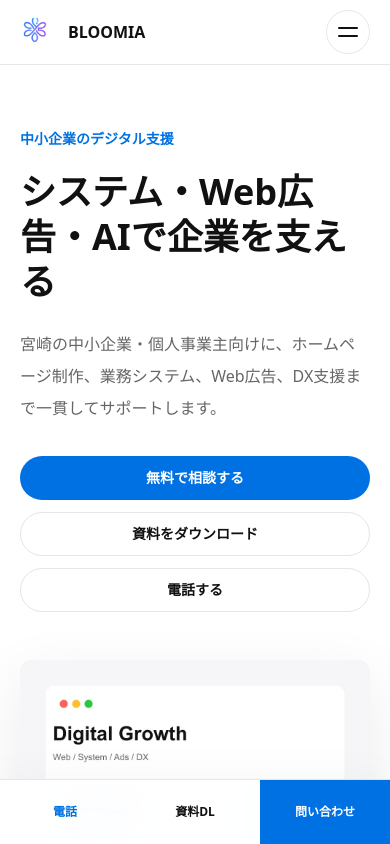
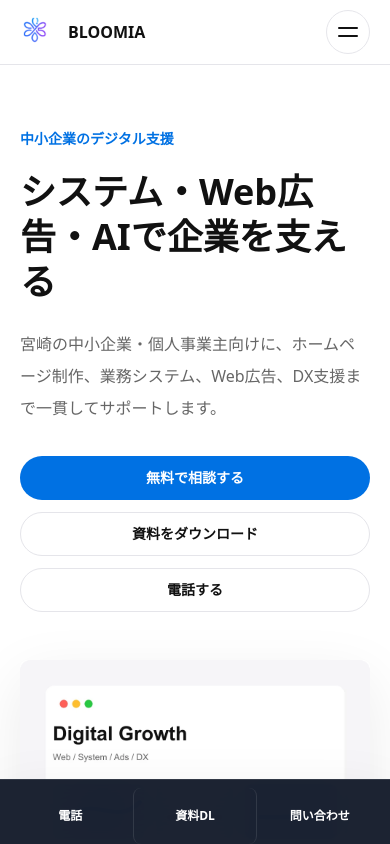
Before and after one commit to iwamitsuco/officialSite, a Next.js app: page / in a window 390 px wide. Shown: the top 844 px of the page. Built offline with nearby package versions, Linux system fonts and the light colour scheme.

Commit message:
Refine mobile bottom navigation

```diff
--- a/components/layout/FixedMobileCTA.tsx
+++ b/components/layout/FixedMobileCTA.tsx
@@ -2,14 +2,26 @@ import { siteConfig } from "@/lib/site-config";
 
 export function FixedMobileCTA() {
   return (
-    <nav className="fixed inset-x-0 bottom-0 z-50 grid grid-cols-3 border-t border-apple-border bg-white/95 text-center text-xs font-semibold shadow-soft backdrop-blur-xl md:hidden" aria-label="固定CTA">
-      <a className="flex min-h-16 items-center justify-center text-apple-blue" href={siteConfig.telLink}>
+    <nav
+      className="fixed inset-x-0 bottom-0 z-50 grid grid-cols-3 border-t border-white/10 bg-[#101827]/95 px-2 pb-[env(safe-area-inset-bottom)] pt-2 text-center text-xs font-semibold text-white shadow-soft backdrop-blur-xl md:hidden"
+      aria-label="固定CTA"
+    >
+      <a
+        className="flex min-h-14 items-center justify-center rounded-lg transition hover:bg-white/10 focus-visible:bg-white/10"
+        href={siteConfig.telLink}
+      >
         電話
       </a>
-      <a className="flex min-h-16 items-center justify-center text-apple-text" href="/download">
+      <a
+        className="flex min-h-14 items-center justify-center rounded-lg border-x border-white/10 transition hover:bg-white/10 focus-visible:bg-white/10"
+        href="/download"
+      >
         資料DL
       </a>
-      <a className="flex min-h-16 items-center justify-center bg-apple-blue text-white" href="/contact">
+      <a
+        className="flex min-h-14 items-center justify-center rounded-lg transition hover:bg-white/10 focus-visible:bg-white/10"
+        href="/contact"
+      >
         問い合わせ
       </a>
     </nav>
```
